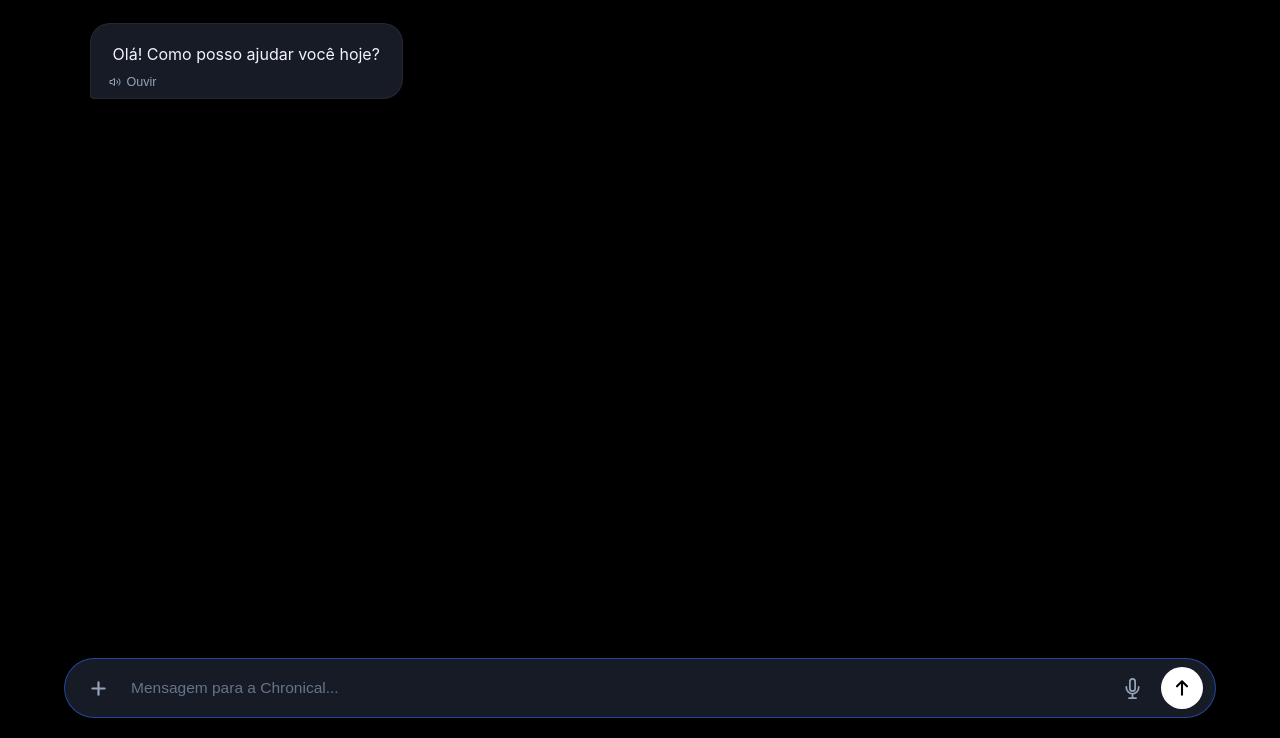
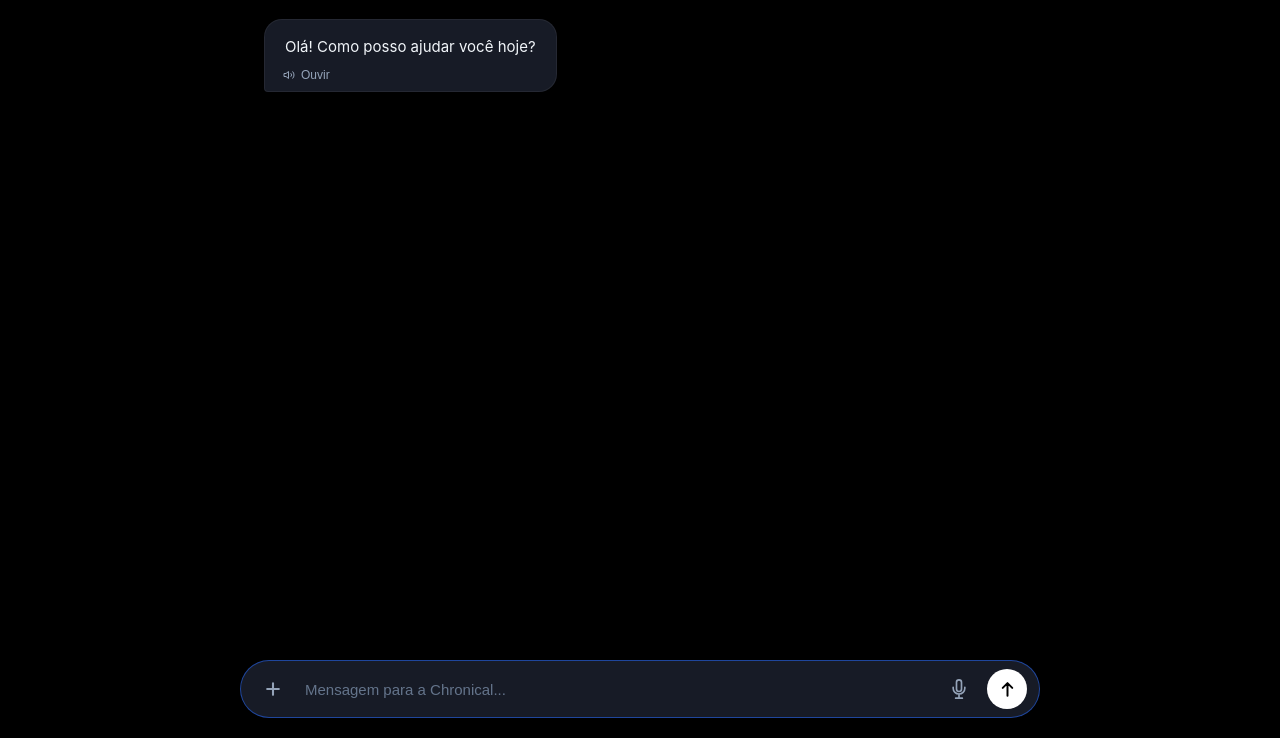
Before and after one commit to chronicalia20272028-cmd/Cronical-I.A, a plain HTML site: page index.html in a window 1280 px wide. Shown: the part 62-800 px from the top of the page. Drawn offline with nearby package versions, Linux system fonts and the light colour scheme.

Commit message:
Refactor CSS styles for responsiveness and clarity

```diff
--- a/index.html
+++ b/index.html
@@ -15,7 +15,7 @@
 
         body, html {
             height: 100vh;
-            height: 100dvh; /* Suporte moderno para barra dinâmica em dispositivos móveis */
+            height: 100dvh;
             width: 100vw;
             background-color: #000000;
             color: #e2e8f0;
@@ -23,7 +23,7 @@
             display: flex;
             flex-direction: column;
             overflow: hidden;
-            font-size: clamp(12px, 1.2vw, 16px); /* Escala dinâmica global para Smartwatches até TVs */
+            font-size: clamp(12px, 1.2vw, 16px);
         }
 
         .header {
@@ -31,8 +31,8 @@
             justify-content: center;
             align-items: center;
             width: 100%;
-            padding: clamp(8px, 2vh, 20px);
-            font-size: clamp(14px, 2vw, 22px);
+            padding: clamp(8px, 2vh, 18px);
+            font-size: clamp(14px, 2vw, 20px);
             font-weight: 500;
             letter-spacing: 1px;
             background: #000000;
@@ -43,12 +43,12 @@
         .chat-container {
             flex: 1;
             width: 100%;
-            max-width: min(90vw, 1200px); /* Adapta-se perfeitamente desde relógios até ecrãs ultra-wide de TV */
+            max-width: min(92vw, 800px); /* Largura controlada e centralizada em ecrãs grandes */
             margin: 0 auto;
-            padding: clamp(10px, 2vw, 30px);
+            padding: clamp(10px, 2vw, 24px);
             display: flex;
             flex-direction: column;
-            gap: clamp(10px, 2vh, 20px);
+            gap: clamp(10px, 2vh, 18px);
             overflow-y: auto;
             scroll-behavior: smooth;
         }
@@ -60,11 +60,11 @@
 
         .message {
             max-width: 88%;
-            padding: clamp(10px, 1.5vw, 18px) clamp(12px, 1.8vw, 22px) clamp(28px, 4vh, 38px) clamp(12px, 1.8vw, 22px);
-            font-size: clamp(11px, 1.4vw, 16px);
+            padding: clamp(10px, 1.5vw, 16px) clamp(12px, 1.8vw, 20px) clamp(28px, 4vh, 36px) clamp(12px, 1.8vw, 20px);
+            font-size: clamp(11px, 1.4vw, 15px);
             line-height: 1.5;
             word-wrap: break-word;
-            border-radius: clamp(12px, 2vw, 20px);
+            border-radius: clamp(12px, 2vw, 18px);
             animation: fadeIn 0.3s cubic-bezier(0.16, 1, 0.3, 1) forwards;
             position: relative;
         }
@@ -122,7 +122,7 @@
             display: flex;
             align-items: center;
             gap: 6px;
-            font-size: clamp(10px, 1.1vw, 12.5px);
+            font-size: clamp(10px, 1.1vw, 12px);
             font-weight: 500;
             transition: color 0.2s;
             padding: 3px 6px;
@@ -196,7 +196,7 @@
 
         .input-wrapper {
             width: 100%;
-            padding: 10px clamp(10px, 3vw, 25px) 20px clamp(10px, 3vw, 25px);
+            padding: 10px clamp(10px, 3vw, 20px) 20px clamp(10px, 3vw, 20px);
             display: flex;
             flex-direction: column;
             align-items: center;
@@ -206,7 +206,7 @@
 
         .preview-container {
             width: 100%;
-            max-width: min(90vw, 1200px);
+            max-width: min(92vw, 800px);
             margin-bottom: 10px;
             display: none;
             gap: 8px;
@@ -327,7 +327,7 @@
         .input-area {
             display: flex;
             width: 100%;
-            max-width: min(90vw, 1200px);
+            max-width: min(92vw, 800px); /* Limita o tamanho da barra de digitação para não ocupar a tela toda */
             gap: 8px;
             background: #171b26;
             padding: 8px 12px;
@@ -346,8 +346,8 @@
             background: transparent;
             color: #94a3b8;
             border: none;
-            width: clamp(32px, 4vw, 42px);
-            height: clamp(32px, 4vw, 42px);
+            width: clamp(32px, 4vw, 40px);
+            height: clamp(32px, 4vw, 40px);
             border-radius: 50%;
             display: flex;
             justify-content: center;
@@ -358,8 +358,8 @@
         }
 
         .plus-btn svg, .mic-btn svg {
-            width: clamp(16px, 2vw, 21px);
-            height: clamp(16px, 2vw, 21px);
+            width: clamp(16px, 2vw, 20px);
+            height: clamp(16px, 2vw, 20px);
         }
 
         .plus-btn:hover, .mic-btn:hover {
@@ -393,7 +393,7 @@
         }
 
         .rec-timer {
-            font-size: clamp(11px, 1.2vw, 13.5px);
+            font-size: clamp(11px, 1.2vw, 13px);
             color: #ef4444;
             font-weight: 600;
             font-variant-numeric: tabular-nums;
@@ -449,7 +449,7 @@
             background: transparent;
             border: none;
             color: white;
-            font-size: clamp(12px, 1.3vw, 15.5px);
+            font-size: clamp(12px, 1.3vw, 15px);
             outline: none;
             padding-left: 4px;
             width: 100%;
@@ -463,8 +463,8 @@
             background: #ffffff;
             color: #000000;
             border: none;
-            width: clamp(32px, 4vw, 42px);
-            height: clamp(32px, 4vw, 42px);
+            width: clamp(32px, 4vw, 40px);
+            height: clamp(32px, 4vw, 40px);
             border-radius: 50%;
             display: flex;
             justify-content: center;
@@ -475,8 +475,8 @@
         }
 
         .input-area button.send-btn svg {
-            width: clamp(15px, 1.8vw, 20px);
-            height: clamp(15px, 1.8vw, 20px);
+            width: clamp(15px, 1.8vw, 19px);
+            height: clamp(15px, 1.8vw, 19px);
         }
 
         .input-area button.send-btn:hover {
@@ -500,7 +500,6 @@
             pointer-events: none;
         }
 
-        /* Ajustes específicos para ecrãs circulares ou extremamente compactos (Smartwatches) */
         @media (max-width: 300px), (max-height: 300px) {
             .header { padding: 4px; font-size: 11px; }
             .chat-container { padding: 6px; gap: 6px; }
@@ -894,8 +893,8 @@
 
             userInput.value = '';
             attachedFiles = [];
-            imageInput.value = [];
-            fileInput.value = [];
+            imageInput.value = '';
+            fileInput.value = '';
             previewContainer.classList.remove('active');
 
             chatMessages.scrollTop = chatMessages.scrollHeight;
```
